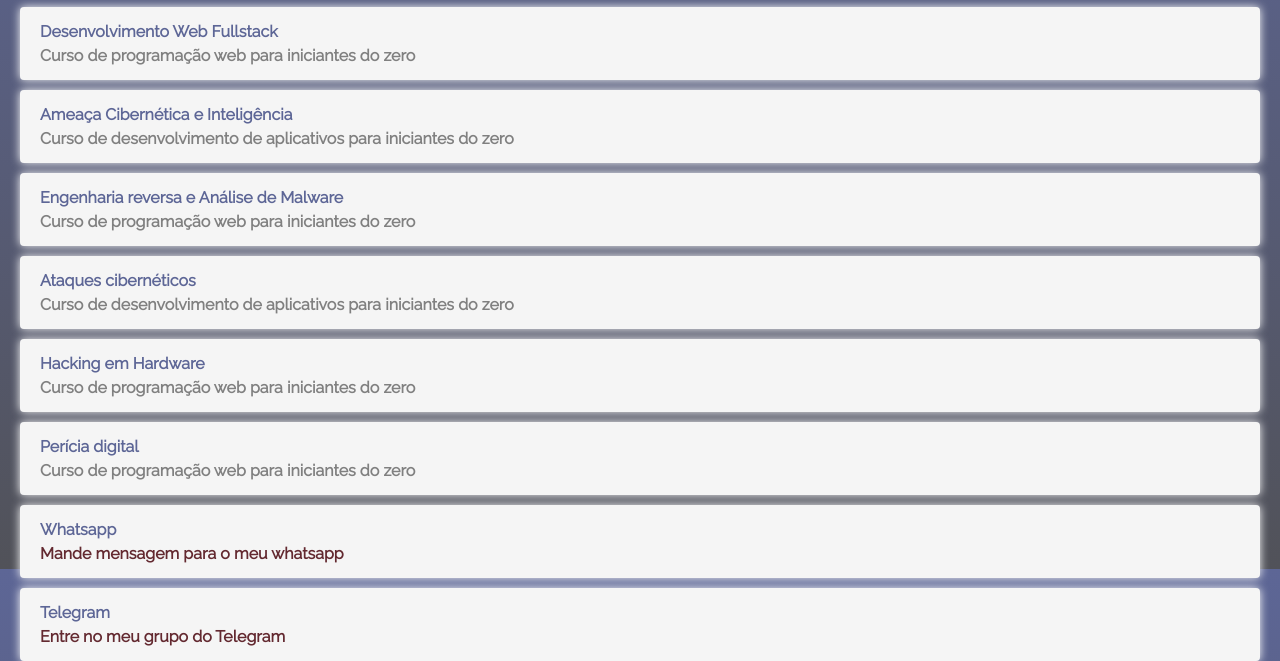
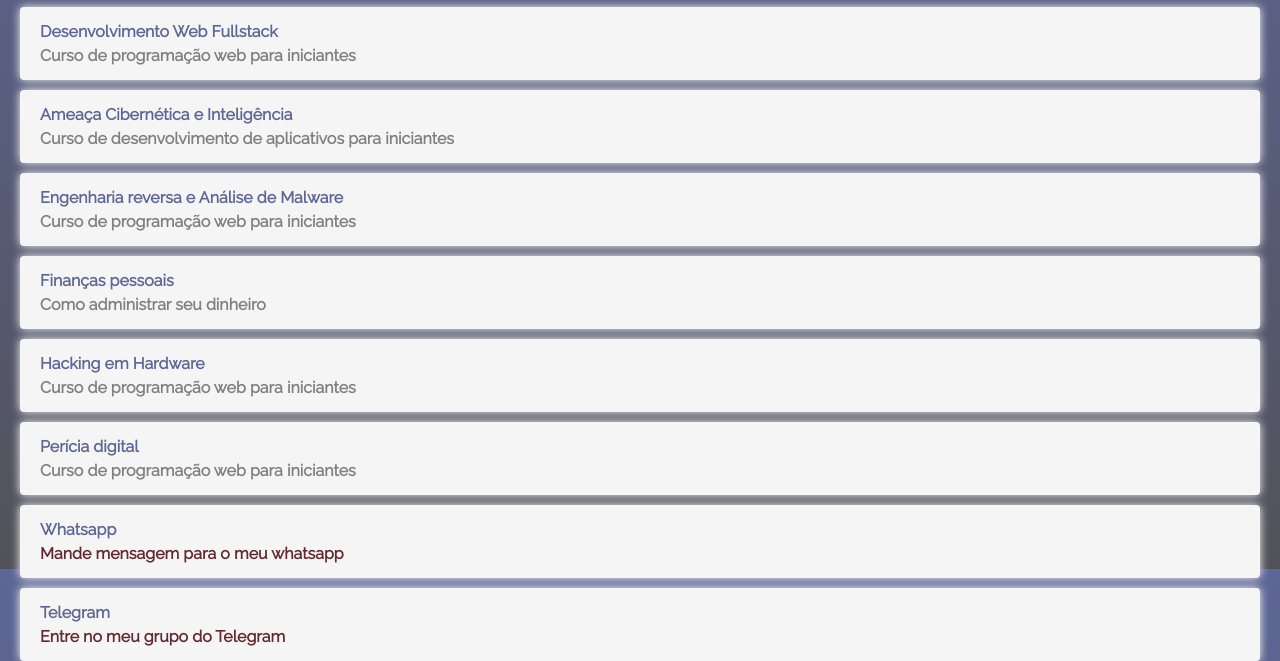
Before and after one commit to carolpalhano/carolpalhano.github.io, a plain HTML site: page index.html in a window 1280 px wide. Shown: the part 231-892 px from the top of the page. Drawn offline with Linux system fonts and the light colour scheme.

Commit message:
Add files via upload

```diff
--- a/index.html
+++ b/index.html
@@ -50,7 +50,7 @@
         <li>
         <a href="">
             Desenvolvimento Web Fullstack
-            <span>Curso de programação web para iniciantes do zero</span>
+            <span>Curso de programação web para iniciantes </span>
         </a>
         </li>
 
@@ -58,35 +58,35 @@
         <li>
         <a href="">
             Ameaça Cibernética e Inteligência
-            <span>Curso de desenvolvimento de aplicativos para iniciantes do zero </span>
+            <span>Curso de desenvolvimento de aplicativos para iniciantes </span>
         </a>
         </li>
 
         <li>
         <a href="">
             Engenharia reversa e Análise de Malware
-            <span>Curso de programação web para iniciantes do zero</span>
+            <span>Curso de programação web para iniciantes</span>
         </a>
         </li>
 
         <li>
         <a href="">
-            Ataques cibernéticos
-            <span>Curso de desenvolvimento de aplicativos para iniciantes do zero </span>
+            Finanças pessoais
+            <span>Como administrar seu dinheiro </span>
         </a>
         </li>
 
         <li>
         <a href="">
             Hacking em Hardware
-            <span>Curso de programação web para iniciantes do zero</span>
+            <span>Curso de programação web para iniciantes </span>
         </a>
         </li>
 
         <li>
             <a href="">
                 Perícia digital
-                <span>Curso de programação web para iniciantes do zero</span>
+                <span>Curso de programação web para iniciantes</span>
             </a>
         </li>
     </ul>
```
